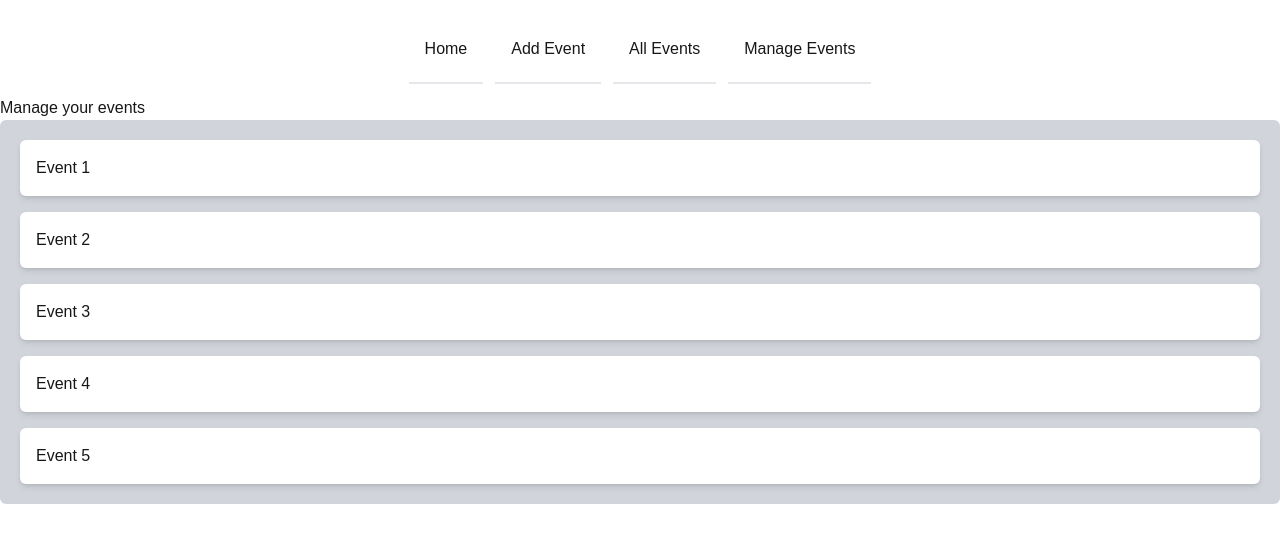
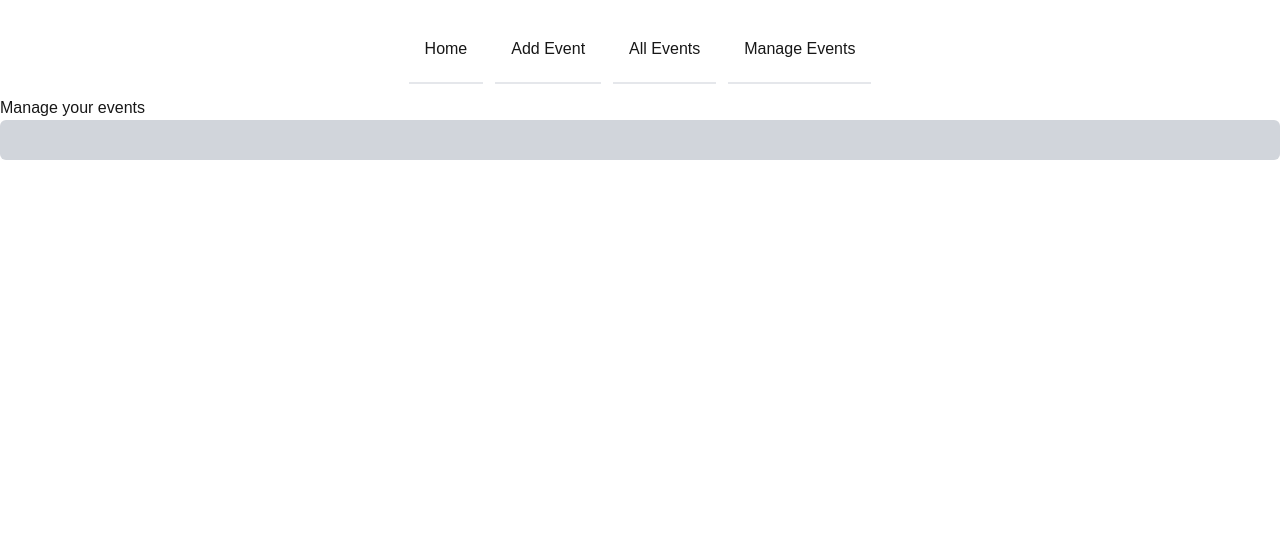
Before and after one commit to Raiyan109/event-planning-nextjs, a Next.js app: page /manage in a window 1280 px wide. Shown: the top 542 px of the page. Built offline with nearby package versions, Linux system fonts and the light colour scheme.

Commit message:
drag and drop from localstorage

```diff
--- a/src/components/Add.jsx
+++ b/src/components/Add.jsx
@@ -23,26 +23,26 @@ const AddComponent = () => {
     // Save to localStorage
     const handleSubmit = async (e) => {
         e.preventDefault(); // Prevent form submission default behavior
-        // const existingEvents = JSON.parse(localStorage.getItem("events")) || [];
-        // console.log(existingEvents);
-        // const res = await fetch(`/api/events`, {
-        //     method: "POST",
-        //     headers: { "Content-Type": "application/json" },
-        //     body: JSON.stringify({ formValues }),
-        // });
-        // const data = await res.json();
-        // console.log(data);
+        const existingEvents = JSON.parse(localStorage.getItem("events")) || [];
+        console.log(existingEvents);
+        const res = await fetch(`/api/events`, {
+            method: "POST",
+            headers: { "Content-Type": "application/json" },
+            body: JSON.stringify({ formValues }),
+        });
+        const data = await res.json();
+        console.log(data);
 
-        // // localStorage.setItem("events", JSON.stringify([...existingEvents, formValues]));
-        // // alert("Event saved successfully!");
-        // setFormValues({
-        //     title: "",
-        //     description: "",
-        //     date: "",
-        //     time: "",
-        //     location: ""
-        // });
-        // console.log(formValues);
+        // localStorage.setItem("events", JSON.stringify([...existingEvents, formValues]));
+        // alert("Event saved successfully!");
+        setFormValues({
+            title: "",
+            description: "",
+            date: "",
+            time: "",
+            location: ""
+        });
+        console.log(formValues);
 
     };
     return (
--- a/src/components/List.jsx
+++ b/src/components/List.jsx
@@ -14,7 +14,7 @@ import { useEffect, useState } from "react"
 
 const List = () => {
     const [eventState, setEventState] = useState([]);
-    // const existingEvents = JSON.parse(localStorage.getItem("events")) || [];
+    const existingEvents = JSON.parse(localStorage.getItem("events")) || [];
     // useEffect(() => {
     //     if (typeof window !== "undefined") {
     //         const existingEvents = JSON.parse(localStorage.getItem("events")) || [];
@@ -47,34 +47,34 @@ const List = () => {
         return `${year}-${month}-${day} ${time}`;
     };
 
-    // const mappedEvents = existingEvents.map((eventItem) => ({
-    //     id: Math.random().toString(36).substring(7),
-    //     title: eventItem.title,
-    //     description: eventItem.description,
-    //     location: eventItem.location,
-    //     start: formatDateTime(eventItem.date, eventItem.time || "00:00"),
-    //     end: formatDateTime(eventItem.date, "01:00"),
-    // }));
-    // console.log(mappedEvents);
+    const mappedEvents = existingEvents.map((eventItem) => ({
+        id: Math.random().toString(36).substring(7),
+        title: eventItem.title,
+        description: eventItem.description,
+        location: eventItem.location,
+        start: formatDateTime(eventItem.date, eventItem.time || "00:00"),
+        end: formatDateTime(eventItem.date, "01:00"),
+    }));
+    console.log(mappedEvents);
 
 
     const calendar = useCalendarApp({
         views: [createViewDay(), createViewWeek(), createViewMonthGrid(), createViewMonthAgenda()],
-        // events: mappedEvents,
-        events: [
-            {
-                id: '1',
-                title: 'Event 1',
-                start: '2023-12-16',
-                end: '2023-12-16',
-            },
-            {
-                id: '2',
-                title: 'Event 2',
-                start: '2023-12-16 03:00',
-                end: '2023-12-16 05:00',
-            },
-        ],
+        events: mappedEvents,
+        // events: [
+        //     {
+        //         id: '1',
+        //         title: 'Event 1',
+        //         start: '2023-12-16',
+        //         end: '2023-12-16',
+        //     },
+        //     {
+        //         id: '2',
+        //         title: 'Event 2',
+        //         start: '2023-12-16 03:00',
+        //         end: '2023-12-16 05:00',
+        //     },
+        // ],
         selectedDate: new Date().toISOString().split('T')[0],
         plugins: [createDragAndDropPlugin(), createEventModalPlugin()]
     })
@@ -82,11 +82,11 @@ const List = () => {
     return (
         <div>
             {/* Render the calendar only after eventState is populated */}
-            {eventState.length === 0 ? (
+            {/* {eventState.length === 0 ? (
                 <div>Loading events...</div>
-            ) : (
-                <ScheduleXCalendar calendarApp={calendar} />
-            )}
+            ) : ( */}
+            <ScheduleXCalendar calendarApp={calendar} />
+            {/* )} */}
         </div>
     )
 }
--- a/src/components/Manage.jsx
+++ b/src/components/Manage.jsx
@@ -3,15 +3,18 @@ import { closestCorners, DndContext } from "@dnd-kit/core"
 import Column from "./Column";
 import { useState } from "react";
 
+const generateUniqueId = () => Math.random().toString(36).substring(2, 9);
+const Manage = () => {
+    const existingEvents = JSON.parse(localStorage.getItem("events")) || [];
 
-const Manage = () => {
-    const [events, setEvents] = useState([
-        { id: 1, title: "Event 1" },
-        { id: 2, title: "Event 2" },
-        { id: 3, title: "Event 3" },
-        { id: 4, title: "Event 4" },
-        { id: 5, title: "Event 5" },
-    ]);
+    // Ensure each event has a unique ID
+    const initializedEvents = existingEvents.map((event) => ({
+        ...event,
+        id: event.id || generateUniqueId(),
+    }));
+
+    const [events, setEvents] = useState(initializedEvents);
+    console.log(events);
 
     const handleDragEnd = (event) => {
         const { active, over } = event;
@@ -20,8 +23,10 @@ const Manage = () => {
                 const oldIndex = events.findIndex((event) => event.id === active.id);
                 const newIndex = events.findIndex((event) => event.id === over.id);
                 const newEvents = [...events];
-                newEvents.splice(oldIndex, 1);
-                newEvents.splice(newIndex, 0, events[oldIndex]);
+                // newEvents.splice(oldIndex, 1);
+                // newEvents.splice(newIndex, 0, events[oldIndex]);
+                const [movedEvent] = newEvents.splice(oldIndex, 1);
+                newEvents.splice(newIndex, 0, movedEvent);
                 return newEvents;
             });
         }
```
